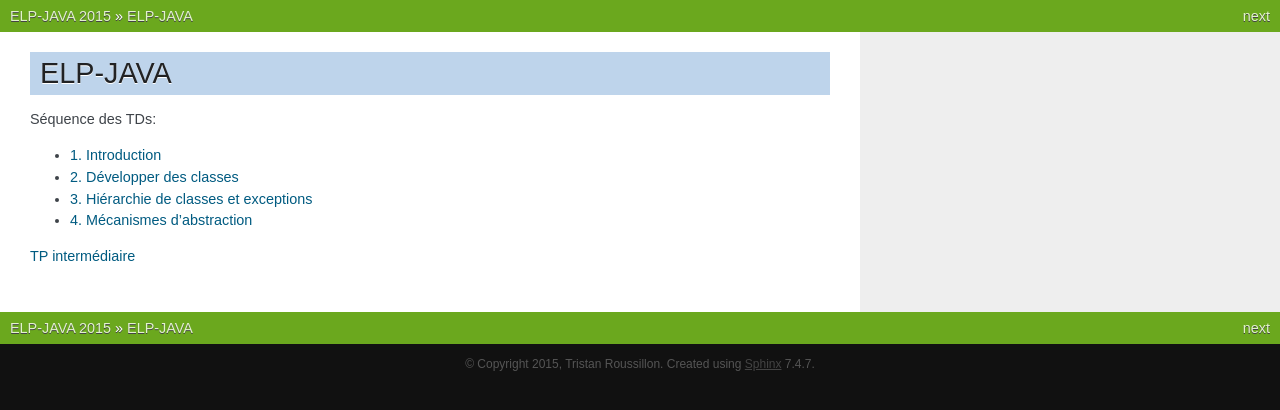
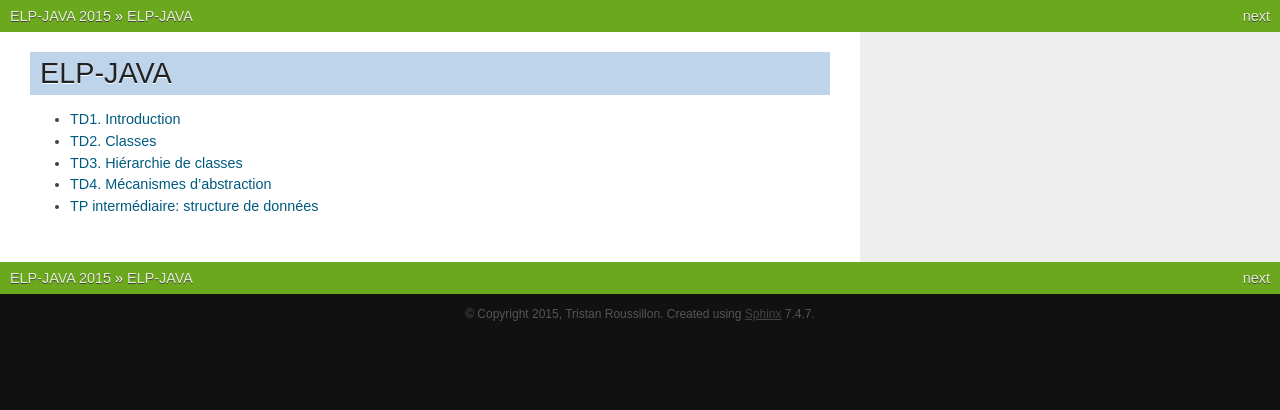
Before and after one commit to troussil/elp, a Sphinx documentation site: the page built from source/index.rst, in a window 1280 px wide. Shown: the top 410 px of the page. Built offline with Sphinx 7.4.7, drawn with Linux system fonts in a browser that asks for light colours.

Commit message:
mise a jour index

```diff
--- a/source/index.rst
+++ b/source/index.rst
@@ -2,16 +2,16 @@
 ELP-JAVA
 ================================================
 
-Séquence des TDs:
-
 .. toctree::
    :maxdepth: 1
-   :numbered:
+   :hidden:
+   :glob:
 
-   TDCodeClient
-   TDClasse
-   TDHeritage
-   TDAbstraction
+   TD*
+   TP*
 
-
-:doc:`TP intermédiaire <TPStack>`
+- :doc:`TD1. Introduction <TDCodeClient>`
+- :doc:`TD2. Classes <TDClasse>`
+- :doc:`TD3. Hiérarchie de classes <TDHeritage>`
+- :doc:`TD4. Mécanismes d'abstraction <TDAbstraction>`
+- :doc:`TP intermédiaire: structure de données <TPStack>`
```
